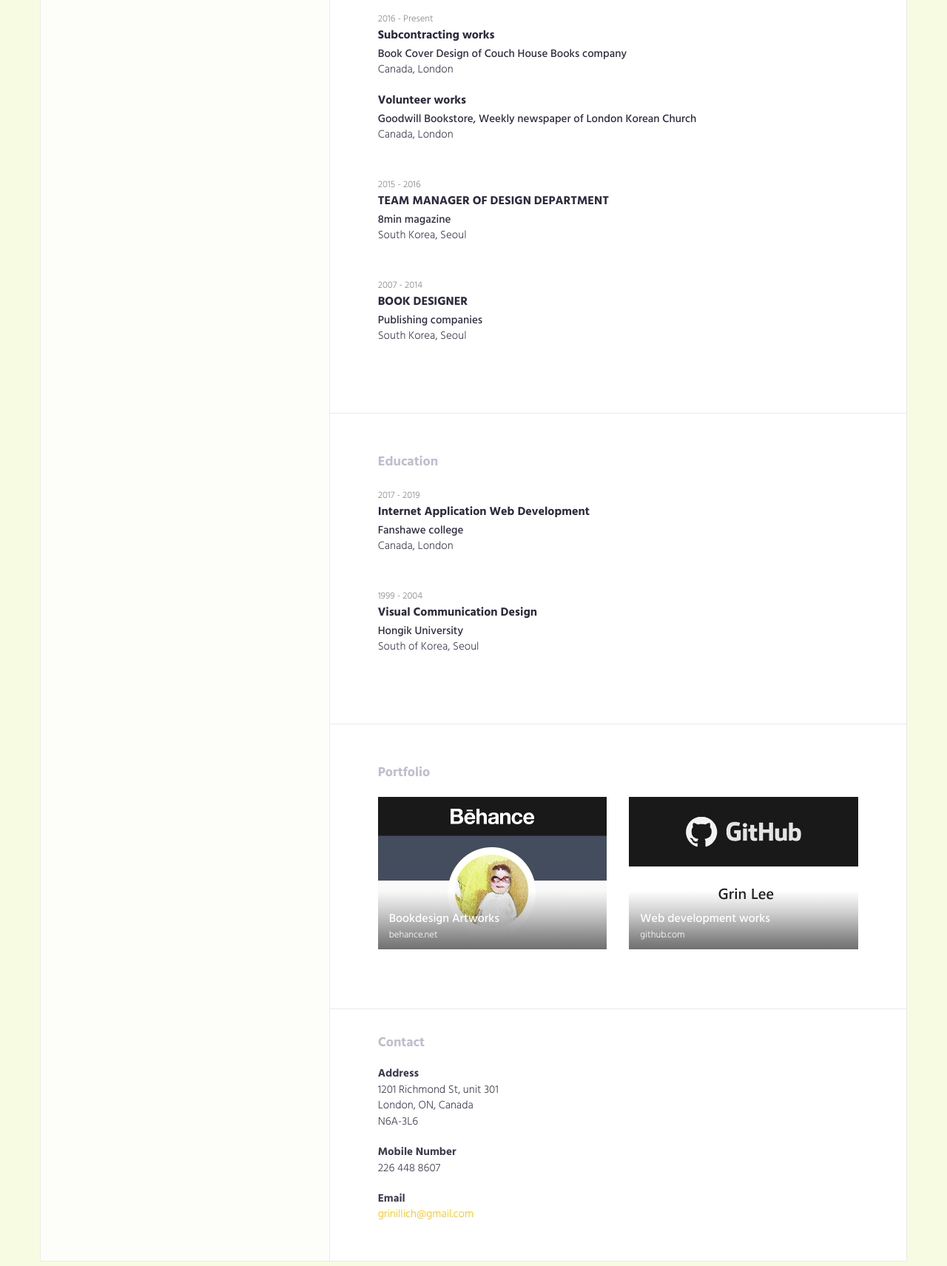
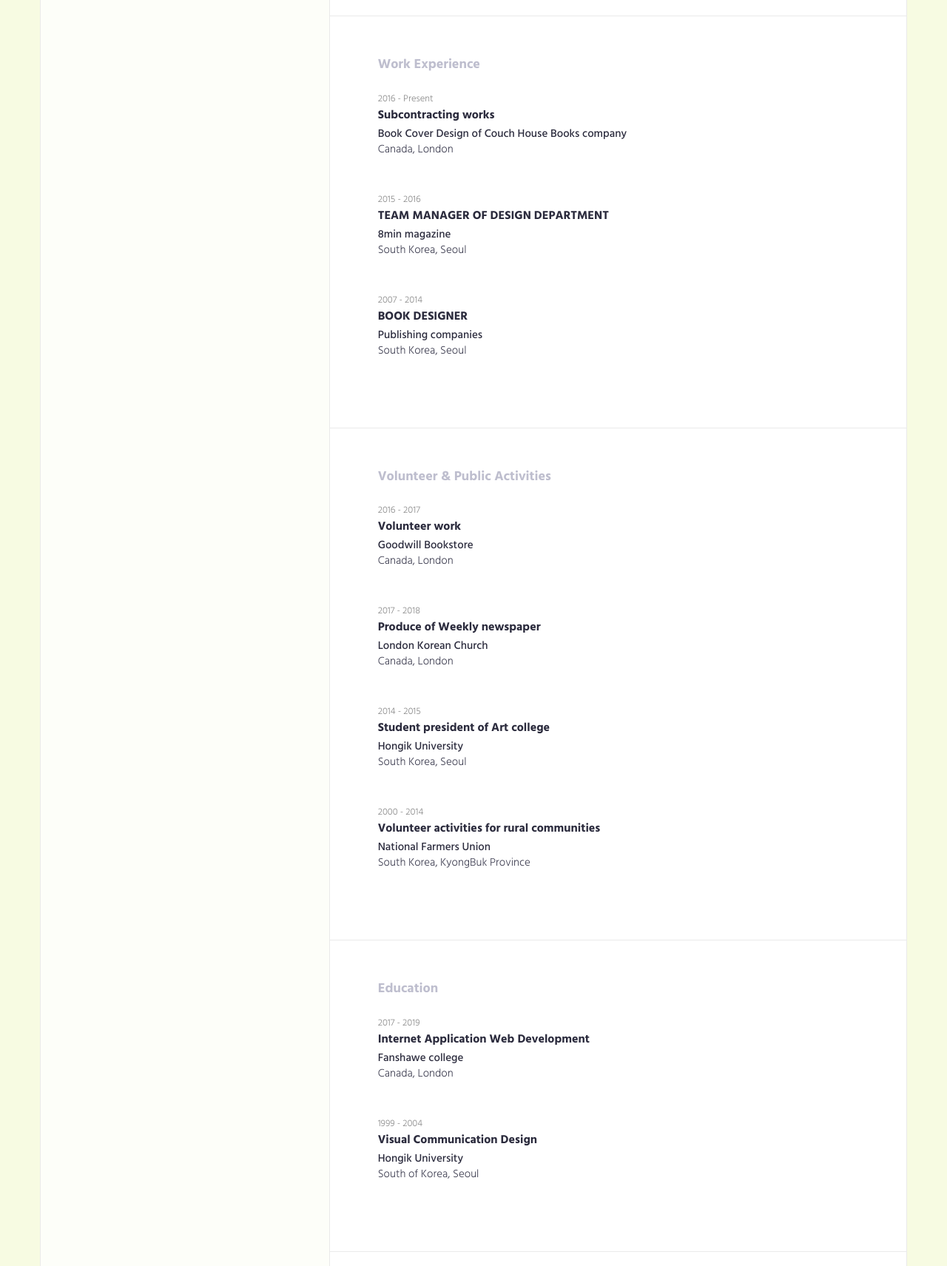
Before and after one commit to GrinLee/grinlee.github.io, a plain HTML site: page index.html in a window 1280 px wide. Shown: the part 1089-2800 px from the top of the page at 74% size. Drawn offline with Linux system fonts and the light colour scheme.

Commit message:
Update index.html

```diff
--- a/index.html
+++ b/index.html
@@ -48,10 +48,10 @@
 
                     <div class="about-text">
                         <p>
-                    I have worked as a book designer in South of Korea. Upon arrival in Canada, I recently graduated from a Fanshawe IWD course to broaden the spectrum of my work skills. I didn't hesitate to try another step when the given task was completed early. Because I am well aware that this process is more motivated and achievable and these endeavors always reward me in the way improving my capacity.
+                    I have worked as a book designer in South of Korea. Upon arrival in Canada, I recently graduated from a Fanshawe IWD(Internet Application & Web Development) program to broaden the spectrum of my work skills. I recognized that my existing capacities, by combining it with the web development, could be more enlarge and mutually impact.
                         </p>
                         <p>
-                    I found that my existing capacities could be increased and mutually changed by combining them with the field of web development.
+                    I didn't hesitate to try another step when the given task was completed early. I am well aware that this process is more motivated and these endeavors always reward me in the way improving my capacity. I'm currently working in renewing the homepages of non-profit charity.
                         </p>
 
 
@@ -94,19 +94,17 @@
                         <div class="row">
                             <div class="col-md-6">
                                 <div class="expertise-item">
-                                    <h3>2D Graphic Design Expert</h3>
-
+                                    <h3>2D Graphic Expert</h3>
                                     <p>
-                                        Controling all visual materials from printing to the web.
+                                        Based on my talent for drawing and graphic tool skill, I can control all visual materials from printing to the web. So I can maximize the efficiency at the front end web development.
                                     </p>
                                 </div>
                             </div>
                             <div class="col-md-6">
                                 <div class="expertise-item">
                                     <h3>Proven Experiences </h3>
-
                                     <p>
-                                        Knowing how to get works done. My publishing portfolio will prove this.
+                                        Having a wealth of experience in conducting and coordinating complex work processes. My publishing work that requires a variety of processes will prove this (refer to my Behance).
                                     </p>
                                 </div>
                             </div>
@@ -114,10 +112,9 @@
                         <div class="row">
                             <div class="col-md-6">
                                 <div class="expertise-item">
-                                    <h3>Concentration</h3>
-
+                                    <h3>Logical Thinking</h3>
                                     <p>
-                                        Knowing the pleasure of immersion. I'm good at miniature painting that requires extreme concentration.
+                                        I' good at math and I like the logical inference process(refer to my XML labs in Github). My mathematical ability combined with the practical concentration I have built over the years will be a proper quality as a Soft Engineer.
                                     </p>
                                 </div>
                             </div>
@@ -125,9 +122,8 @@
                             <div class="col-md-6">
                                 <div class="expertise-item">
                                     <h3>Patience and Cooperation</h3>
-
                                     <p>
-                                        Knowing the importance of team work. If the result doesn't convince a close colleague, I do it again. </p>
+                                        I know how important harmony and balance is within the organization through many senior roles at my University, military and workplaces. If my results don't convince my colleagues, I carry out the work again.</p>
                                 </div>
                             </div>
 
@@ -261,9 +257,7 @@
                                     <h4>Book Cover Design of Couch House Books company</h4>
                                     <p>Canada, London</p>
 
-                                    <h3>Volunteer works</h3>
-                                    <h4>Goodwill Bookstore, Weekly newspaper of London Korean Church</h4>
-                                    <p>Canada, London</p>
+
                                 </div>
                                 <!-- .experience-item -->
                                 <div class="content-item">
@@ -290,6 +284,56 @@
 
                 </section>
                 <!-- .section-experience -->
+
+
+                <section class="section-wrapper section-experience gray-bg">
+                    <div class="container-fluid">
+                        <div class="row">
+                            <div class="col-md-12">
+                                <div class="section-title"><h2>Volunteer & Public Activities</h2></div>
+                            </div>
+                        </div>
+                        <!--.row-->
+                        <div class="row">
+                            <div class="col-md-12">
+
+                                <div class="content-item">
+                                    <small>2016 - 2017</small>
+                                    <h3>Volunteer work</h3>
+                                    <h4>Goodwill Bookstore</h4>
+                                    <p>Canada, London</p>
+                                </div>
+
+                                <div class="content-item">
+                                    <small>2017 - 2018</small>
+                                    <h3>Produce of Weekly newspaper</h3>
+                                    <h4>London Korean Church</h4>
+                                    <p>Canada, London</p>
+                                    </div>
+                                <!-- .experience-item -->
+
+                                <div class="content-item">
+                                    <small>2014 - 2015</small>
+                                    <h3>Student president of Art college</h3>
+                                    <h4>Hongik University </h4>
+                                    <p>South Korea, Seoul</p>
+                                </div>
+                                <!-- .experience-item -->
+
+                                <div class="content-item">
+                                    <small>2000 - 2014</small>
+                                    <h3>Volunteer activities for rural communities</h3>
+                                    <h4>National Farmers Union </h4>
+                                    <p>South Korea, KyongBuk Province</p>
+                                </div>
+                                <!-- .experience-item -->
+                            </div>
+                        </div>
+                        <!--.row-->
+                    </div>
+                    <!-- .container-fluid -->
+
+                </section>
 
                 <section class="section-wrapper section-education">
                     <div class="container-fluid">
@@ -343,7 +387,7 @@
                                     </div>
 
                                     <div class="portfolio-info">
-                                        <h3>Bookdesign Artworks</h3>
+                                        <h3>Book design Artworks</h3>
                                         <small>behance.net</small>
                                     </div>
                                     <!-- portfolio-info -->
@@ -367,6 +411,7 @@
                         </div>
                         <!-- /.row -->
                     </div>
+
                 </section>
                 <!-- .portfolio -->
 
```
